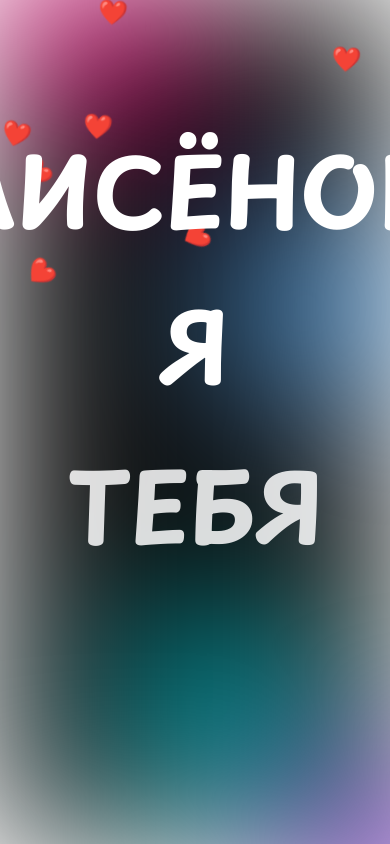
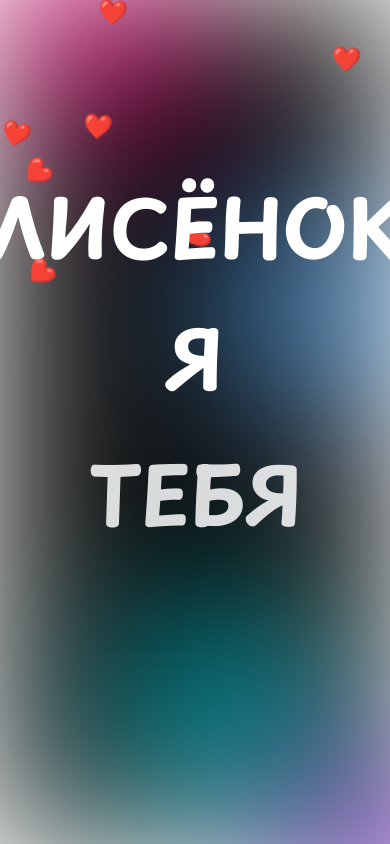
Before and after one commit to Pnkrshv/RomanticWeb, a website: page index.html in a window 390 px wide. Drawn offline with nearby package versions, Linux system fonts and the light colour scheme.

Commit message:
Update style.css

```diff
--- a/style.css
+++ b/style.css
@@ -122,9 +122,9 @@
     z-index: 10;
 }
 
-@media (max-width: 350px) {
+@media (max-width: 480px) {
     .message {
-        font-size: 16pt;
+        font-size: 2.5rem;
     }
 
     .logo {
```
